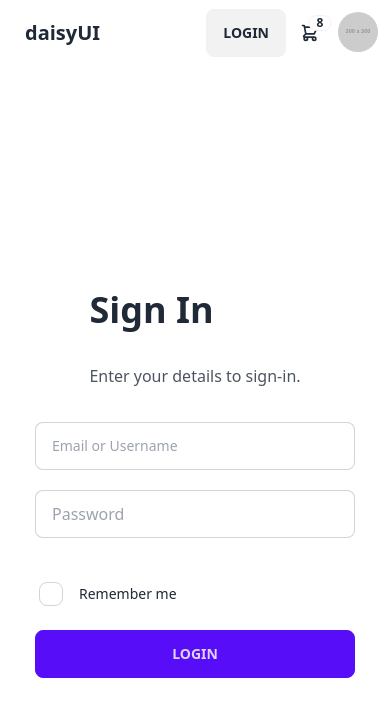
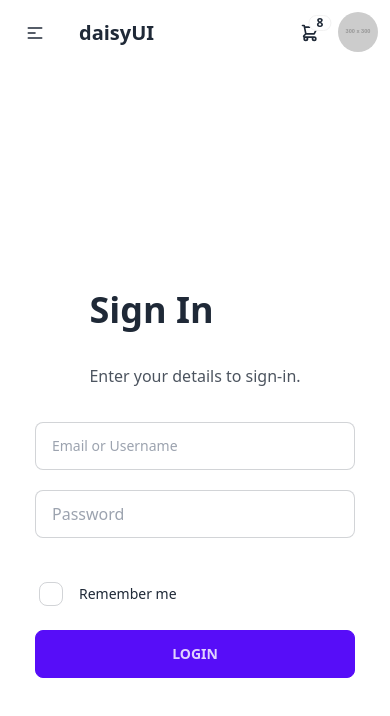
Before and after one commit to andyrhman/nestjs-quiz-client, a Next.js app: page /login in a window 390 px wide. Shown: the top 716 px of the page. Built offline with nearby package versions, Linux system fonts and the light colour scheme.

Commit message:
🏞️ modifying navbar now it's responsive

```diff
--- a/src/components/Navbar.js
+++ b/src/components/Navbar.js
@@ -1,15 +1,41 @@
 import React from 'react';
 import Link from 'next/link';
+import { PlusCircleIcon, ArrowLeftOnRectangleIcon } from '@heroicons/react/24/solid';
 
 const Navbar = () => {
     return (
         <>
             <div className="navbar bg-base-100">
-                <div className="flex-1">
+                <div className='navbar-start'>
+                    {/* If the screen is smaller */}
+                    <div className='dropdown'>
+                        <label tabIndex={0} className="btn btn-ghost lg:hidden">
+                            <svg xmlns="http://www.w3.org/2000/svg" className="h-5 w-5" fill="none" viewBox="0 0 24 24" stroke="currentColor"><path strokeLinecap="round" strokeLinejoin="round" strokeWidth="2" d="M4 6h16M4 12h8m-8 6h16" /></svg>
+                        </label>
+                        <ul tabIndex={0} className="menu menu-sm dropdown-content mt-3 z-[1] p-2 shadow bg-base-100 rounded-box w-52">
+                            <li>
+                                <Link href={"/questions"}>
+                                    <PlusCircleIcon strokeWidth={2} className="h-6 w-6" />Create Questions
+                                </Link>
+                            </li>
+                            <li>
+                                <Link href={"/login"}>
+                                    <ArrowLeftOnRectangleIcon strokeWidth={2} className="h-6 w-6" />Login
+                                </Link>
+                            </li>
+                        </ul>
+                    </div>
+                    {/*  */}
                     <a className="btn btn-ghost normal-case text-xl">daisyUI</a>
                 </div>
-                <div className="flex-none">
-                    <div className="dropdown dropdown-end">
+                {/* If the screen is larger use hidden lg:flex */}
+                <div className='navbar-center hidden lg:flex'>
+                    <Link href={"/questions"} className="btn btn-ghost normal-case text-md">
+                        <PlusCircleIcon strokeWidth={2} className="h-6 w-6" />Create Questions
+                    </Link>
+                </div>
+                <div className='navbar-end'>
+                    <div className="dropdown dropdown-end hidden lg:flex">
                         <Link href={'/login'} className="btn">Login</Link>
                     </div>
                     <div className="dropdown dropdown-end">
@@ -47,6 +73,7 @@ const Navbar = () => {
                         </ul>
                     </div>
                 </div>
+
             </div>
         </>
     )
```
